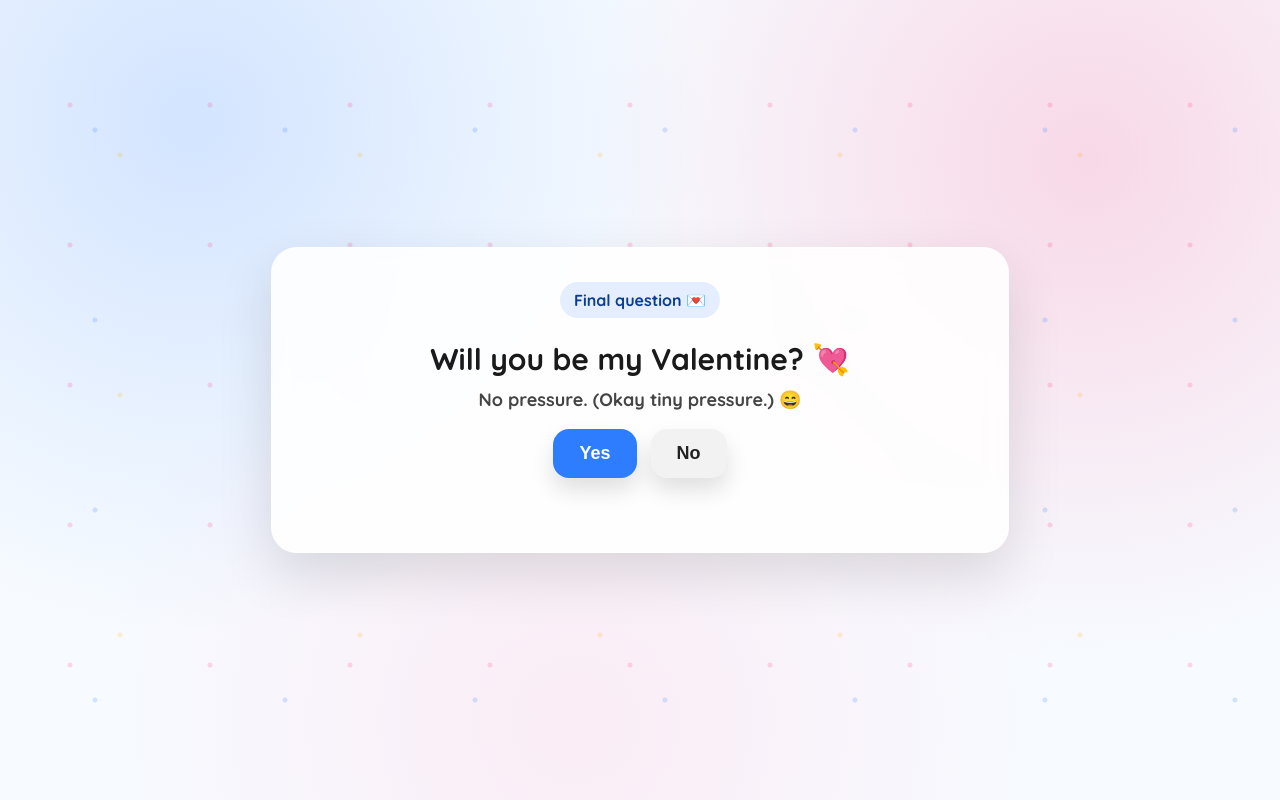
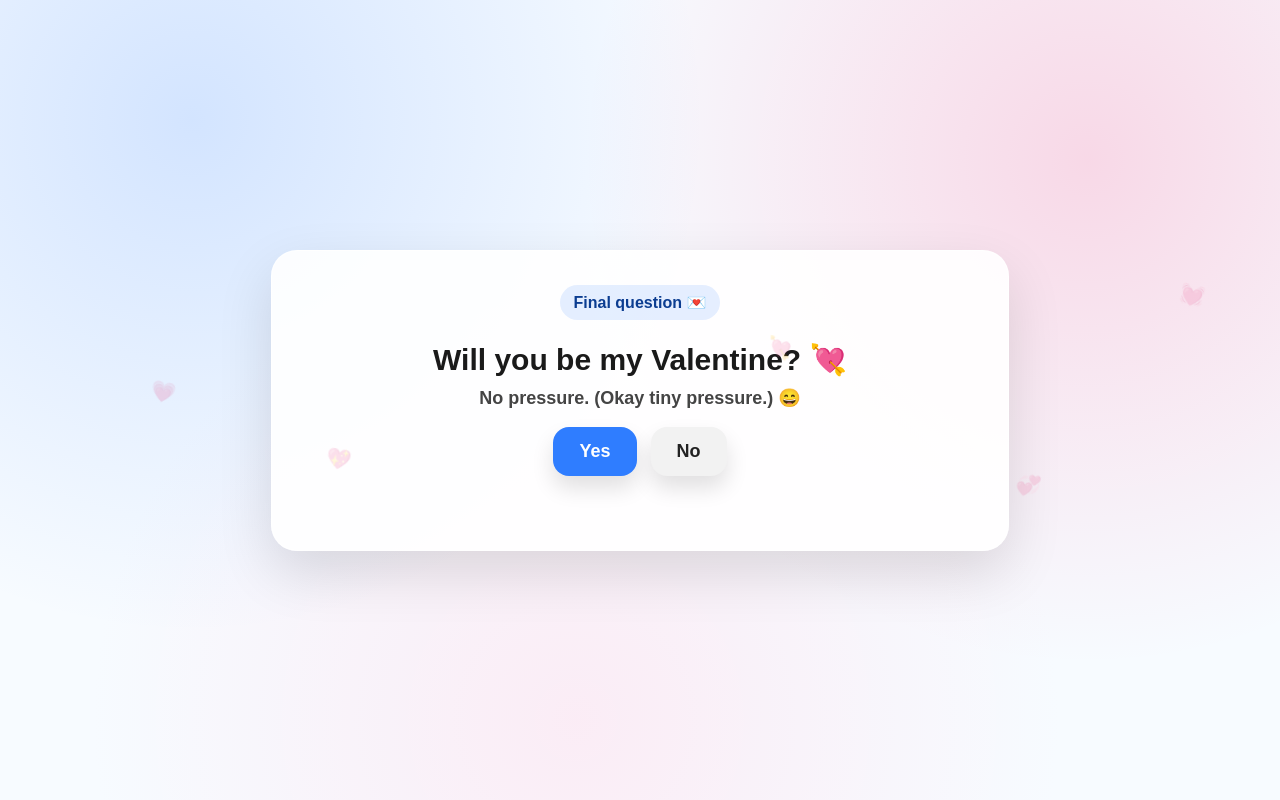
Before and after one commit to abhisheksharma2412/valentine-site, a plain HTML site: page valentine.html in a window 1280 px wide. Drawn offline with Linux system fonts and the light colour scheme.

Commit message:
Refactor valentine.html with new styles and hearts

```diff
--- a/valentine.html
+++ b/valentine.html
@@ -6,13 +6,9 @@
   <meta name="viewport" content="width=device-width, initial-scale=1" />
   <title>Valentine?</title>
 
-  <link rel="preconnect" href="https://fonts.googleapis.com">
-  <link rel="preconnect" href="https://fonts.gstatic.com" crossorigin>
-  <link href="https://fonts.googleapis.com/css2?family=Quicksand:wght@500;700&display=swap" rel="stylesheet">
-
   <style>
     body{
-      font-family:"Quicksand", Arial, sans-serif;
+      font-family: Arial, sans-serif;
       min-height:100vh; margin:0;
       display:grid; place-items:center;
       background:
@@ -23,26 +19,23 @@
       overflow:hidden;
     }
 
-    .sparkle{
-      position:fixed; inset:0;
+    .heart{
+      position: fixed;
+      bottom:-40px;
+      font-size:20px;
+      opacity:.18;
+      animation: floatUp linear infinite;
+      user-select:none;
       pointer-events:none;
-      opacity:.22;
-      background-image:
-        radial-gradient(circle, rgba(255,59,122,.85) 2px, transparent 3px),
-        radial-gradient(circle, rgba(47,125,255,.85) 2px, transparent 3px),
-        radial-gradient(circle, rgba(255,180,0,.85) 2px, transparent 3px);
-      background-size: 140px 140px, 190px 190px, 240px 240px;
-      animation: drift 10s linear infinite;
     }
-    @keyframes drift{
-      from{ transform: translateY(0); }
-      to{ transform: translateY(70px); }
+    @keyframes floatUp{
+      from { transform: translateY(0) translateX(0) rotate(0deg); }
+      to   { transform: translateY(-120vh) translateX(50px) rotate(25deg); }
     }
 
     .card{
       width:min(680px, 92vw);
-      background: rgba(255,255,255,.88);
-      backdrop-filter: blur(10px);
+      background: rgba(255,255,255,.90);
       border:1px solid rgba(255,255,255,.75);
       padding: 34px 28px;
       border-radius: 26px;
@@ -56,7 +49,7 @@
       border-radius:999px;
       background: rgba(47,125,255,.12);
       color:#0b3d91;
-      font-weight:900;
+      font-weight:800;
       margin-bottom:14px;
     }
 
@@ -136,7 +129,12 @@
 </head>
 
 <body>
-  <div class="sparkle"></div>
+  <!-- Decorative hearts -->
+  <div class="heart" style="left: 10%; animation-duration: 11s;">💗</div>
+  <div class="heart" style="left: 24%; animation-duration: 13s;">💖</div>
+  <div class="heart" style="left: 58%; animation-duration: 10s;">💘</div>
+  <div class="heart" style="left: 78%; animation-duration: 14s;">💞</div>
+  <div class="heart" style="left: 90%; animation-duration: 9s;">💓</div>
 
   <div class="card">
     <div class="badge">Final question 💌</div>
```
